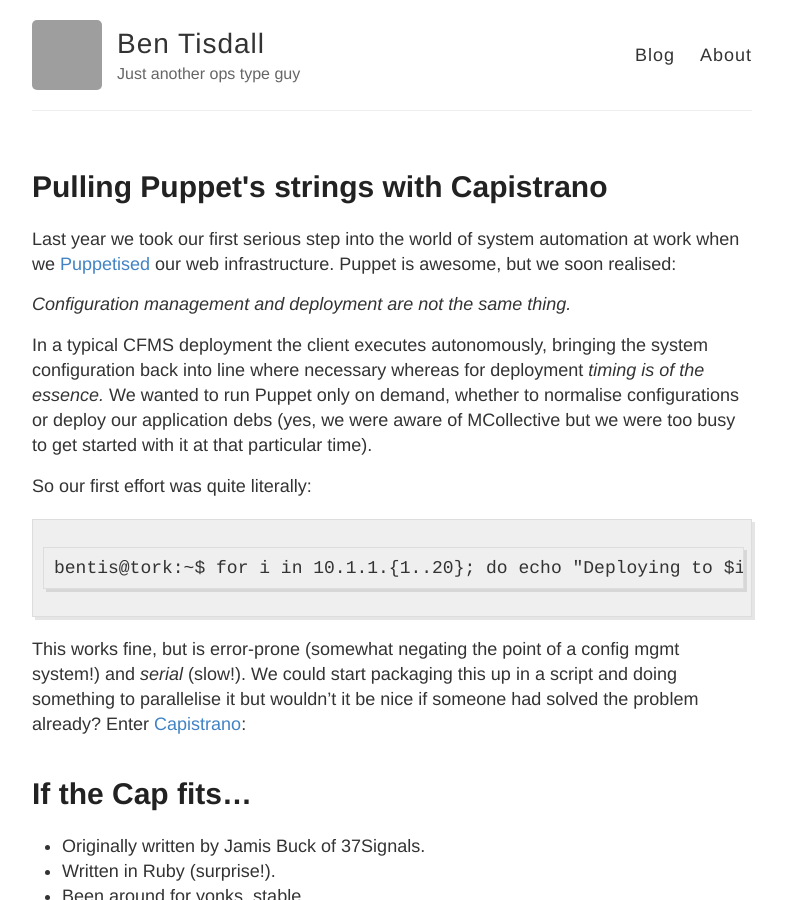
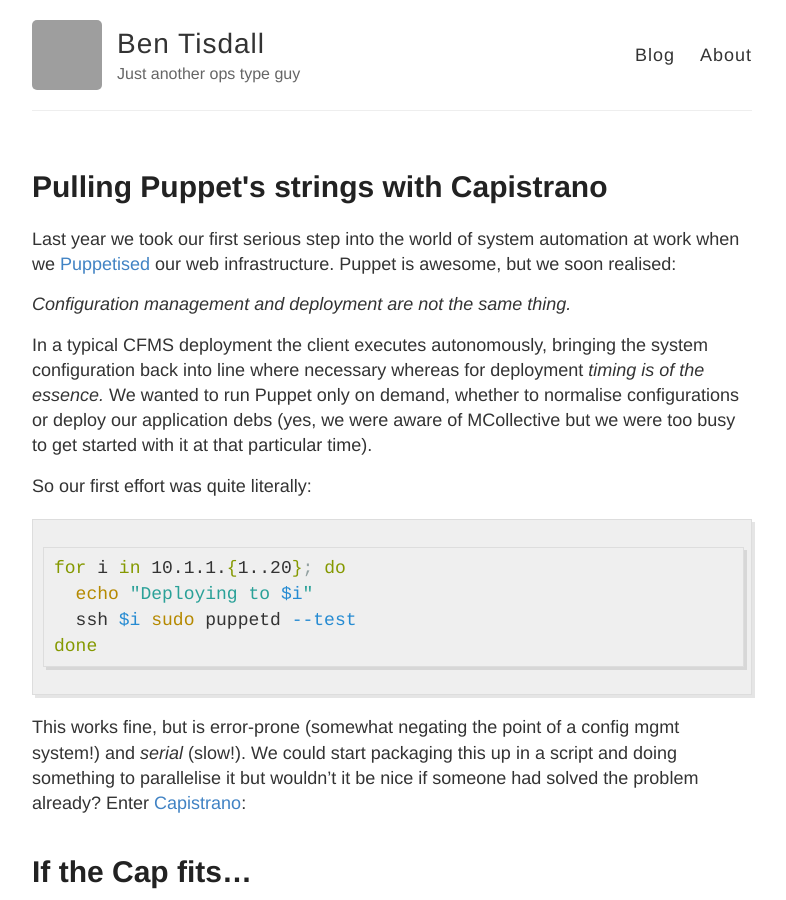
Before and after one commit to btisdall/btisdall.github.io, a Jekyll site: the page built from _posts/2012-01-27-pulling-puppets-strings-with-capistrano.md, in a window 1280 px wide and 900 px high. Shown: the whole window, without its empty margins (248-1034 px from the left). Built offline with Jekyll 4.4.1, drawn with Linux system fonts in a browser that asks for light colours; our own code applies the rules of GitHub Pages for plain Markdown files; comment, search, counter and statistics services are not loaded; grey boxes are pictures that could not be loaded.

Commit message:
Break up code block.

````diff
--- a/_posts/2012-01-27-pulling-puppets-strings-with-capistrano.md
+++ b/_posts/2012-01-27-pulling-puppets-strings-with-capistrano.md
@@ -12,7 +12,12 @@ In a typical CFMS deployment the client executes autonomously, bringing the syst
 
 So our first effort was quite literally:
 
-    bentis@tork:~$ for i in 10.1.1.{1..20}; do echo "Deploying to $i"; ssh $i sudo puppetd --test; done
+```bash
+for i in 10.1.1.{1..20}; do
+  echo "Deploying to $i"
+  ssh $i sudo puppetd --test
+done
+```
 
 This works fine, but is error-prone (somewhat negating the point of a config mgmt system!) and *serial* (slow!). We could start packaging this up in a script and doing something to parallelise it but wouldn't it be nice if someone had solved the problem already? Enter [Capistrano]("https://github.com/capistrano/capistrano/wiki/Documentation-v2.x"):
 
````
